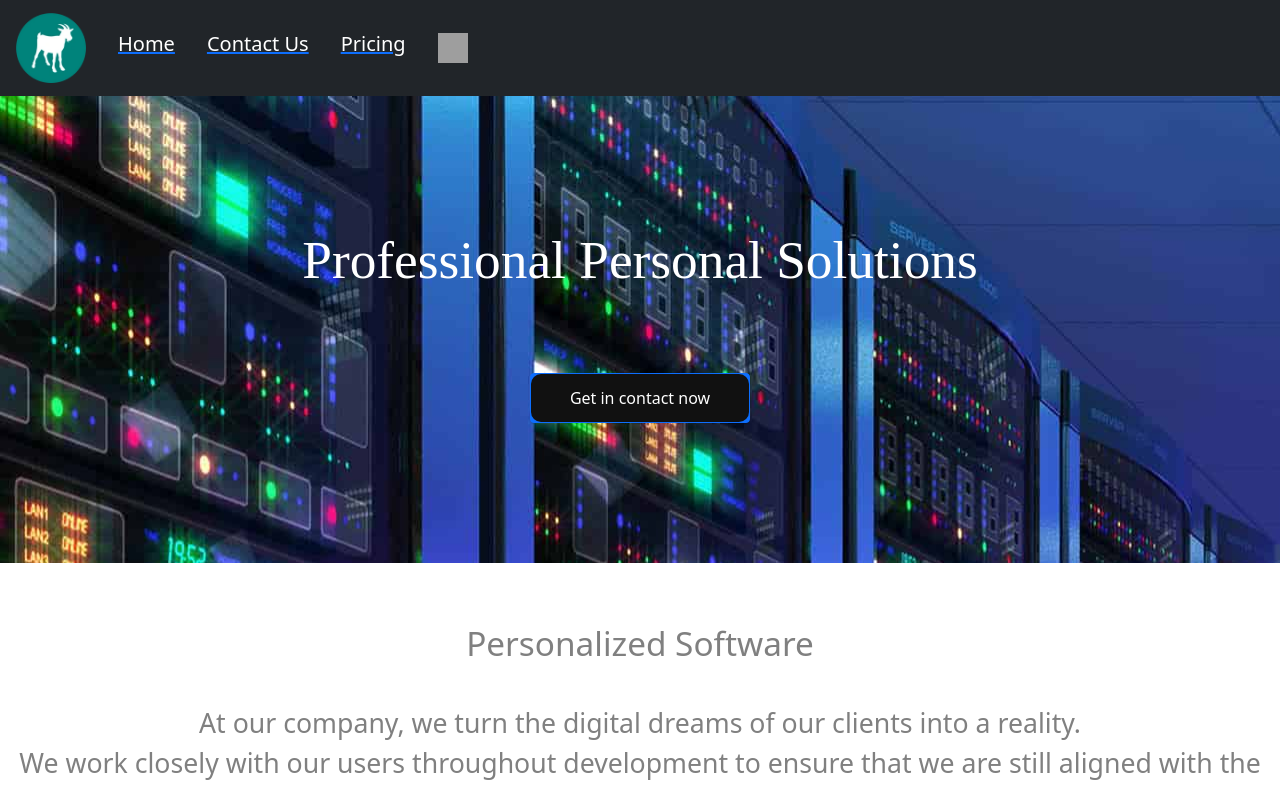
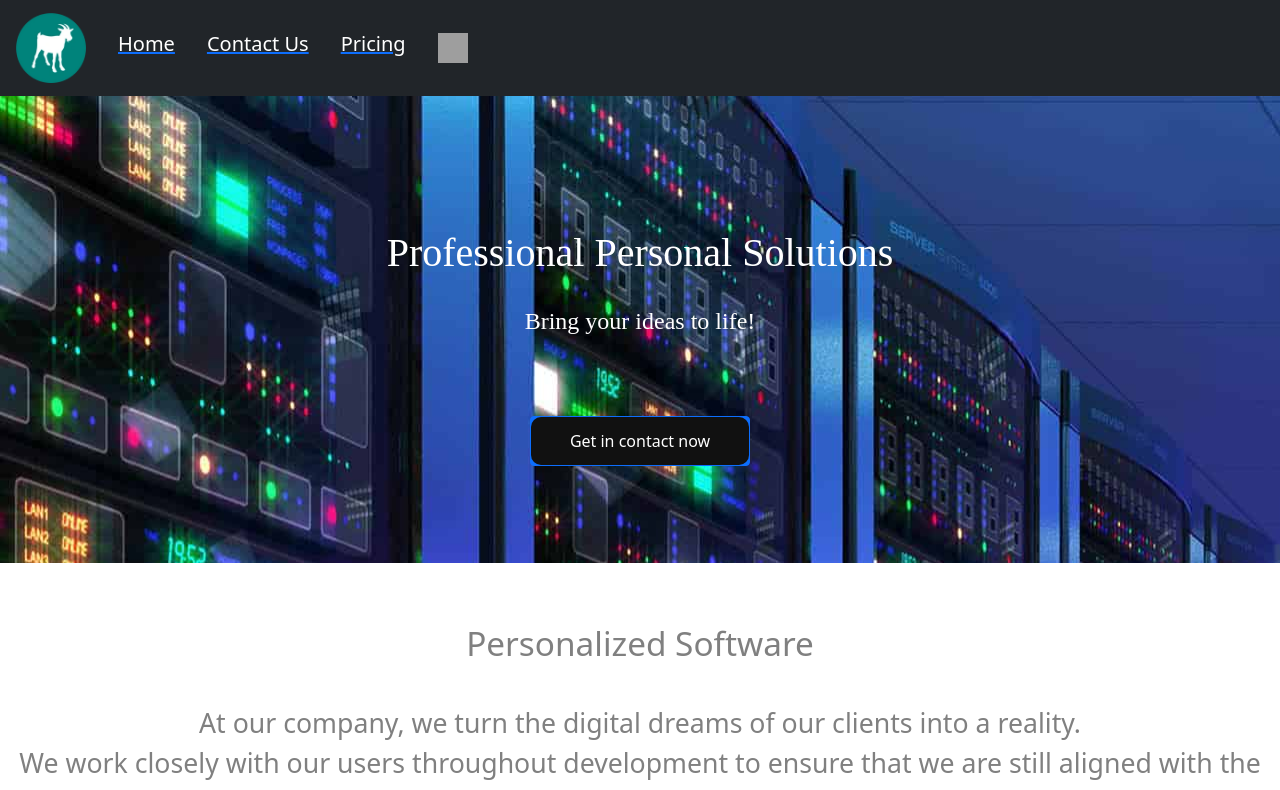
Before and after one commit to HeshamAmer/gedygroup, a React (Create React App) app: page / in a window 1280 px wide. Shown: the top 790 px of the page. Built offline with nearby package versions, Linux system fonts and the light colour scheme; grey boxes are pictures that could not be loaded.

Commit message:
Add more text to home page

```diff
--- a/src/components/HomePageTitle.css
+++ b/src/components/HomePageTitle.css
@@ -16,7 +16,6 @@
     text-align: center;
     font-family: 'sans-serif';
     font-stretch: extra-expanded;
-    font-size: 40pt;
     margin-bottom: 60pt;
     vertical-align: middle;
 }
--- a/src/components/HomePageTitle.js
+++ b/src/components/HomePageTitle.js
@@ -6,6 +6,8 @@ class HomePageTitle extends Component {
     return <div className='home-page-title' >
       <h1 className='home-page-font'>
         Professional Personal Solutions </h1>
+        <tr/>
+        <h4 className='home-page-font' style={{marginTop: '-50px'}}>Bring your ideas to life! </h4>
       <GetInContactButton />
     </div>
   }
```
